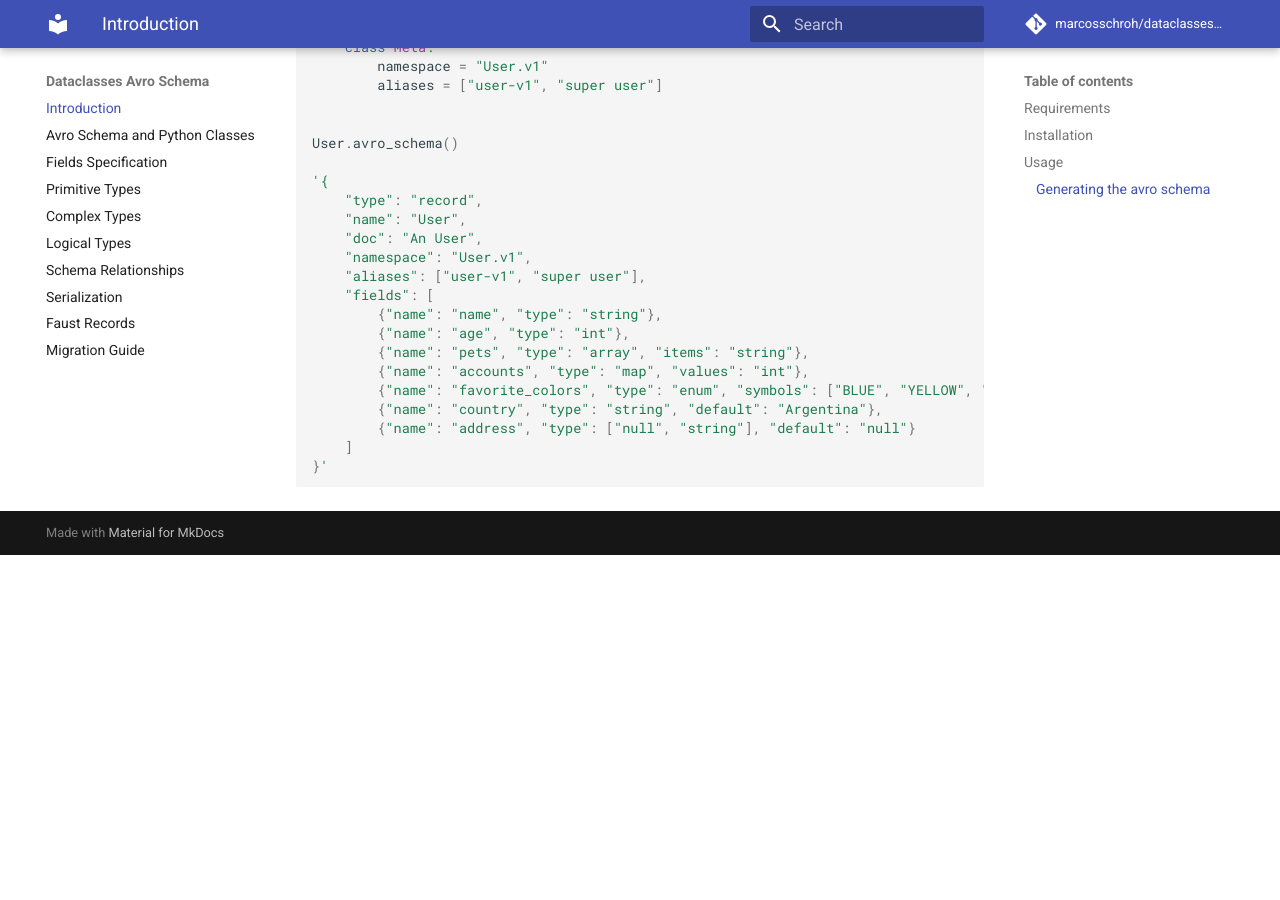
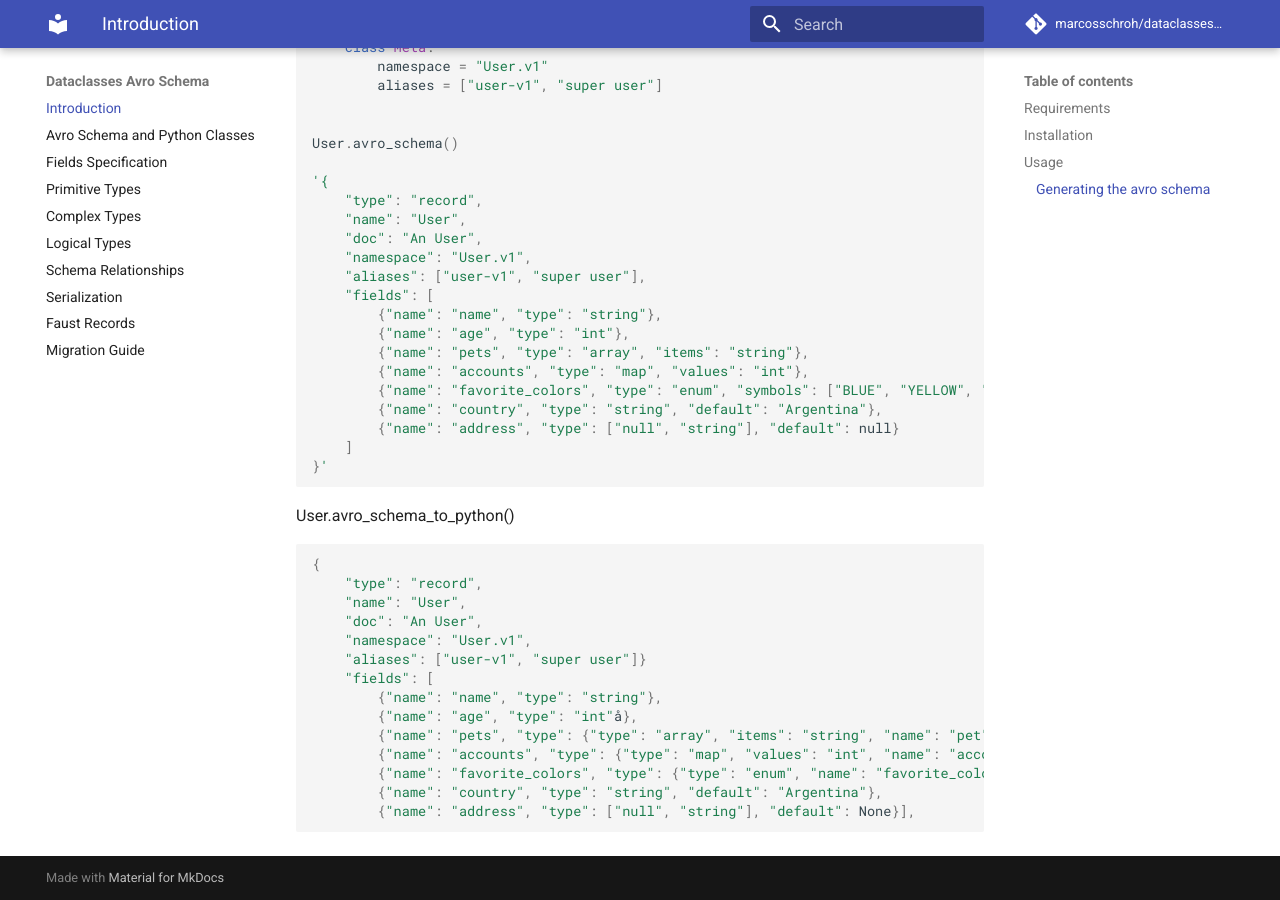
Before and after one commit to marcosschroh/dataclasses-avroschema, an MkDocs documentation site: the page built from docs/index.md, in a window 1280 px wide and 900 px high, scrolled down 891 px. Built offline with MkDocs 1.6.1 and Material for MkDocs 9.7.7, drawn with Linux system fonts in a browser that asks for light colours; comment, search, counter and statistics services are not loaded; before the commit the page ends 1446 px from its top, so only the background shows below that.

Commit message:
fix: replace 'null' str with avro null (json) (#65)

````diff
--- a/docs/index.md
+++ b/docs/index.md
@@ -57,7 +57,26 @@ User.avro_schema()
         {"name": "accounts", "type": "map", "values": "int"},
         {"name": "favorite_colors", "type": "enum", "symbols": ["BLUE", "YELLOW", "GREEN"]},
         {"name": "country", "type": "string", "default": "Argentina"},
-        {"name": "address", "type": ["null", "string"], "default": "null"}
+        {"name": "address", "type": ["null", "string"], "default": null}
     ]
 }'
 ```
+
+User.avro_schema_to_python()
+
+```python
+{
+    "type": "record",
+    "name": "User",
+    "doc": "An User",
+    "namespace": "User.v1",
+    "aliases": ["user-v1", "super user"]}
+    "fields": [
+        {"name": "name", "type": "string"},
+        {"name": "age", "type": "int"å},
+        {"name": "pets", "type": {"type": "array", "items": "string", "name": "pet"}},
+        {"name": "accounts", "type": {"type": "map", "values": "int", "name": "account"}},
+        {"name": "favorite_colors", "type": {"type": "enum", "name": "favorite_color", "symbols": ["BLUE", "YELLOW", "GREEN"]}},
+        {"name": "country", "type": "string", "default": "Argentina"},
+        {"name": "address", "type": ["null", "string"], "default": None}],
+```
````
Also changed, not shown: README.md (+20 -1 lines), docs/complex_types.md (+1 -1 lines), docs/faust_records.md (+1 -1 lines), docs/logical_types.md (+4 -4 lines), docs/primitive_types.md (+5 -5 lines), docs/schema_relationships.md (+1 -1 lines), 12 other files.
